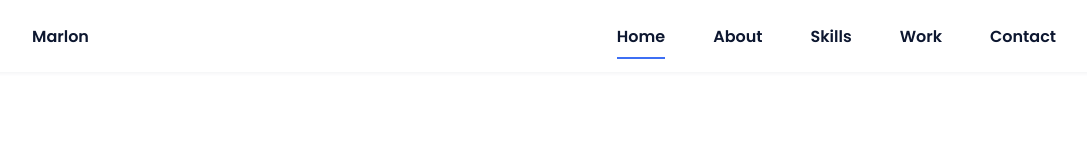
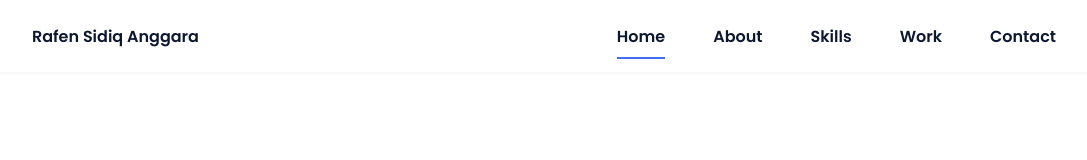
Before and after one commit to Rawnreff/Portfolio-Rafen-Sidiq-Anggara, a plain HTML site: page index.html in a window 1280 px wide. Shown: the top 160 px of the page, without its empty margins (96-1183 px from the left). Drawn offline with nearby package versions, Linux system fonts and the light colour scheme.

Commit message:
first commit

```diff
--- a/index.html
+++ b/index.html
@@ -16,7 +16,7 @@
         <header class="l-header">
             <nav class="nav bd-grid">
                 <div>
-                    <a href="#" class="nav__logo">Marlon</a>
+                    <a href="#" class="nav__logo">Rafen Sidiq Anggara</a>
                 </div>
 
                 <div class="nav__menu" id="nav-menu">
```
